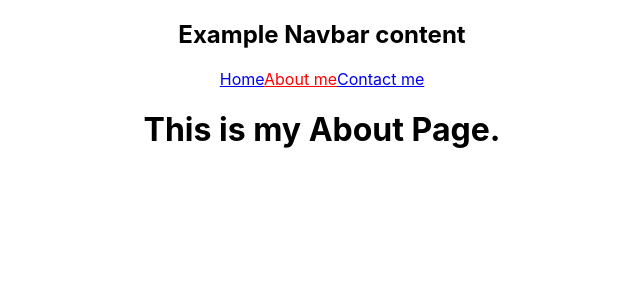
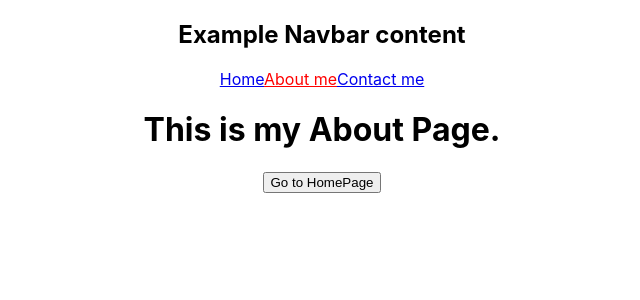
Before and after one commit to Jessicavazm/t3-revision-pt2, a React (Create React App) app in the folder react-routes/: page /about in a window 1280 px wide. Shown: the top 300 px of the page, without its empty margins (318-958 px from the left). Built offline with nearby package versions, Linux system fonts and the light colour scheme.

Commit message:
feat(react-routes): Redirect button working

```diff
--- /dev/null
+++ b/react-routes/src/components/RedirectButton.jsx
@@ -0,0 +1,28 @@
+import React, { Component } from 'react';
+import { Nav } from 'react-bootstrap';
+import { Navigate } from 'react-router-dom';
+
+export default class RedirectButton extends Component {
+    constructor(props){
+        super(props);
+
+        this.state = {
+            shouldRedirect: false
+        }
+    }
+
+    // Function to redirect the page
+    toggleShouldRedirect = () => {
+        this.setState({shouldRedirect : !this.state.shouldRedirect});
+    }
+
+    render(){
+        return(
+            <>
+            <button onClick={this.toggleShouldRedirect}>Go to HomePage</button>
+            {/* If the first condition is true, do this  */}
+            {this.state.shouldRedirect && <Navigate to={"/"} />}
+            </>
+        )
+    }
+}
--- a/react-routes/src/pages/AboutPage.jsx
+++ b/react-routes/src/pages/AboutPage.jsx
@@ -1,7 +1,11 @@
+import RedirectButton from "../components/RedirectButton";
+
+
 export default function AboutPage() {
     return (
         <div>
             <h1>This is my About Page.</h1>
+            <RedirectButton />
         </div>
     )
 }
--- a/react-routes/src/pages/ContactPage.jsx
+++ b/react-routes/src/pages/ContactPage.jsx
@@ -1,7 +1,10 @@
+import RedirectButton from "../components/RedirectButton";
+
 export default function ContactPage() {
     return (
         <div>
             <h1>This is my Contact Page.</h1>
+            <RedirectButton />
         </div>
     )
 }
```
Also changed, not shown: 1 other file (tests, documents, lock files or other folders).
